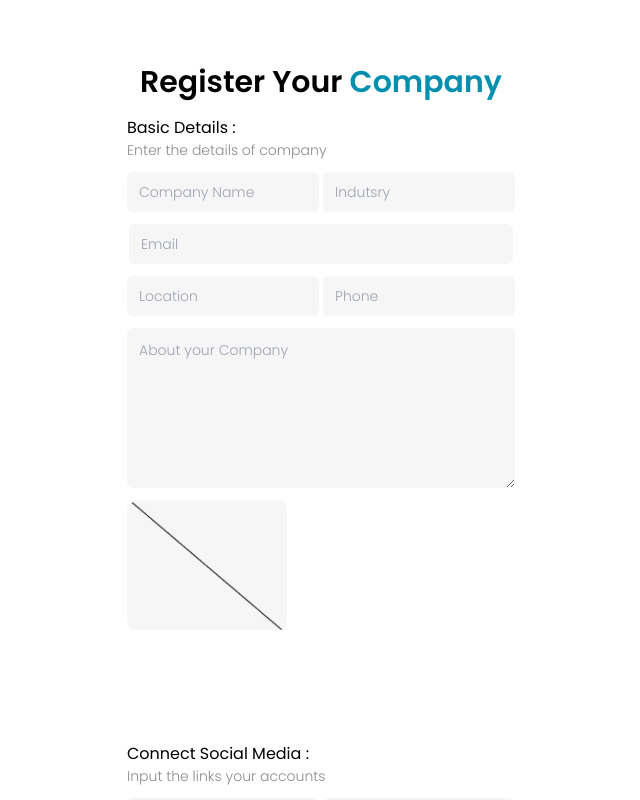
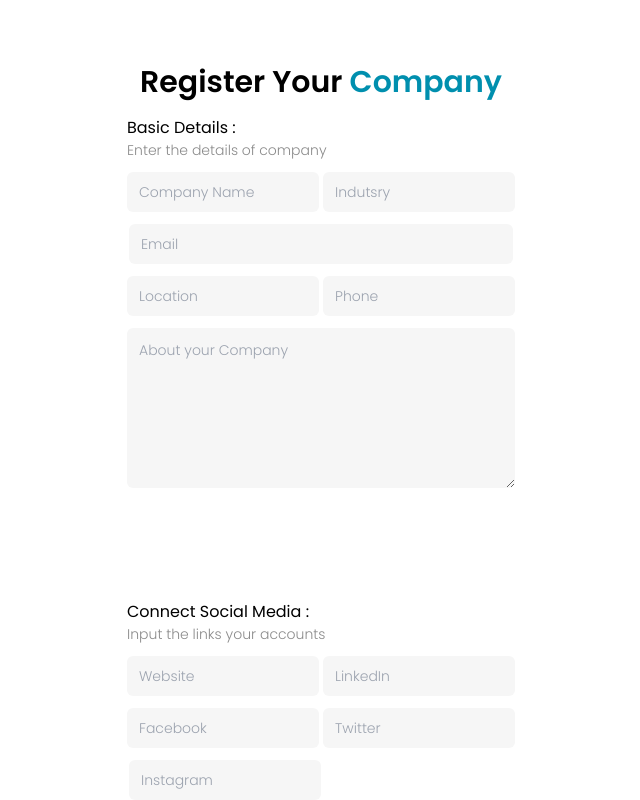
Before and after one commit to Nihal-a/jobsway-company, a React (Create React App) app: page /register in a window 1280 px wide. Shown: the top 800 px of the page, without its empty margins (319-959 px from the left). Built offline with nearby package versions, Linux system fonts and the light colour scheme.

Commit message:
Implemented redux capability in project

```diff
--- a/package.json
+++ b/package.json
@@ -2,6 +2,7 @@
   "name": "jobsway-company",
   "version": "0.1.0",
   "private": true,
+  "proxy": "http://localhost:4000",
   "dependencies": {
     "@craco/craco": "^6.3.0",
     "@testing-library/jest-dom": "^5.14.1",
@@ -9,8 +10,11 @@
     "@testing-library/user-event": "^12.8.3",
     "react": "^17.0.2",
     "react-dom": "^17.0.2",
+    "react-redux": "^7.2.5",
     "react-router-dom": "^5.3.0",
     "react-scripts": "4.0.3",
+    "redux": "^4.1.1",
+    "redux-thunk": "^2.3.0",
     "web-vitals": "^1.1.2"
   },
   "scripts": {
--- a/public/index.html
+++ b/public/index.html
@@ -39,5 +39,6 @@
       To begin the development, run `npm start` or `yarn start`.
       To create a production bundle, use `npm run build` or `yarn build`.
     -->
+
   </body>
 </html>
--- /dev/null
+++ b/src/actions/auth.js
@@ -0,0 +1,2 @@
+import {} from '../constants/actionTypes'
+import * as api from '../api/index'
--- /dev/null
+++ b/src/api/index.js
@@ -0,0 +1,3 @@
+import axios from 'axios'
+
+const API = axios.create({ baseURL:'http://localhost:8000'})
--- a/src/index.js
+++ b/src/index.js
@@ -2,11 +2,18 @@ import React from 'react';
 import ReactDOM from 'react-dom';
 import './index.css';
 import App from './App';
+import {createStore,applyMiddleware,compose} from 'redux'
+import thunk from 'redux-thunk'
+import reducers from './reducers'
+import { Provider } from 'react-redux';
 
+const store = createStore(reducers,compose(applyMiddleware(thunk)))
 
 ReactDOM.render(
+  <Provider store={store}>
   <React.StrictMode>
     <App />
-  </React.StrictMode>,
+  </React.StrictMode>
+  </Provider>,
   document.getElementById('root')
 );
--- a/src/pages/Register.js
+++ b/src/pages/Register.js
@@ -1,9 +1,12 @@
 import React, { useState } from 'react'
 import noImage from '../assets/images/noImage.jpg'
 
-const initialState = {companyName:'',industry:'',email:'',location:'',phone:'',bio:'',website:'',linkedIn:'',facebook:'',twitter:'',instagram:'',password:'',confirmPassword:''}
+
+
+const initialState = { companyName: '', industry: '', email: '', location: '', phone: '', bio: '', website: '', linkedIn: '', facebook: '', twitter: '', instagram: '', password: '', confirmPassword: '' }
 
 function Register() {
+
 
     const [formData, setformData] = useState(initialState)
 
@@ -13,14 +16,14 @@ function Register() {
     }
     const handleChange = (e) => {
         e.preventDefault()
-        setformData({...formData,[e.target.name] : e.target.value})
+        setformData({ ...formData, [e.target.name]: e.target.value })
     }
 
     return (
         <div className="flex flex-col items-center py-8">
             <div className="">
                 <h3 className="text-3xl font-semibold mt-8 text-center">Register Your <span className="text-primary">Company</span></h3>
-                <form action="" className="flex flex-col items-start" onSubmit={handleSubmit}>
+                <form action="" className="flex flex-col items-start" onSubmit={handleSubmit} method="POST" encType="multipart/form-data">
                     <h6 className="mt-4 font-normal">Basic Details :</h6>
                     <p className="font-light text-secondary text-sm">Enter the details of company</p>
                     <div className="mt-3">
@@ -33,9 +36,7 @@ function Register() {
                         <input onChange={handleChange} name="phone" type="text" placeholder="Phone" className="ml-0.5 text-sm w-48 h-10 rounded-md font-light border-none outline-none p-3 bg-secondary" />
                     </div>
                     <textarea name="bio" name="bio" placeholder="About your Company" className="text-sm font-light bg-secondary w-full mt-3 rounded-md h-40 border-none outline-none p-3 "></textarea>
-                    <div className="flex flex-col items-center">
-                        <img name="logo" className="mt-3 w-40" src={noImage} alt="noImage" />
-                    </div>
+
                     <h6 className="mt-28 font-normal">Connect Social Media : </h6>
                     <p className="font-light text-secondary text-sm">Input the links your accounts</p>
                     <div className="mt-3">
--- /dev/null
+++ b/src/reducers/company.js
@@ -0,0 +1,4 @@
+import {combineReducers} from "redux"
+import company from './company'
+
+export default combineReducers({company,})
--- /dev/null
+++ b/src/reducers/index.js
@@ -0,0 +1,10 @@
+import { } from "../constants/actionTypes"
+
+export default  (state = {authData : null},action) => {
+    switch (action.type) {
+        case "SIGNUP":
+            return state
+        default:
+            return state
+    }
+}
```
Also changed, not shown: src/constants/actionTypes.js (added), 1 other file (tests, documents, lock files or other folders).
